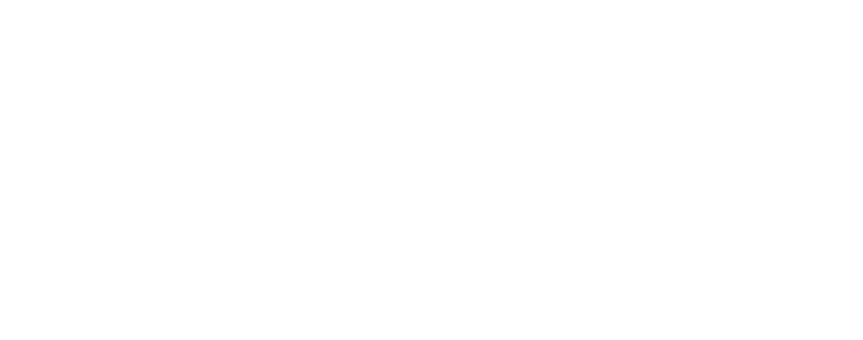
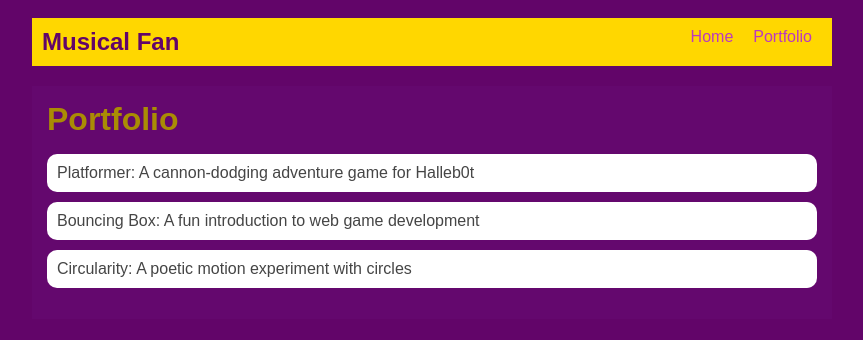
Before and after one commit to BraydenGregor8/BraydenGregor8.github.io, a plain HTML site: page portfolio.html in a window 1280 px wide. Shown: the whole page, without its empty margins (208-1071 px from the left). Drawn offline with Linux system fonts and the light colour scheme.

Commit message:
add portfolio page to website

```diff
--- a/portfolio.html
+++ b/portfolio.html
@@ -0,0 +1,47 @@
+<!DOCTYPE html>
+<html>
+  <head>
+    <title>Musical Fan</title>
+    <link rel="stylesheet" href="style.css" />
+  </head>
+
+  <body>
+    <!-- All content goes here -->
+    <div id="all-contents">
+      <nav>
+        <h1>Musical Fan</h1>
+        <ul id="nav-ul">
+          <li class="nav-li">
+            <a href="index.html">Home</a>
+          </li>
+          <li class="nav-li">
+            <a href="portfolio.html">Portfolio</a>
+          </li>
+        </ul>
+      </nav>
+
+      <main>
+        <div class="content">
+          <h1>Portfolio</h1>
+          <ul id="portfolio">
+            <li>
+              <a href="fsd-projects/platformer/"
+                >Platformer: A cannon-dodging adventure game for Halleb0t</a
+              >
+            </li>
+            <li>
+              <a href="fsd-projects/bouncing-box/"
+                >Bouncing Box: A fun introduction to web game development</a
+              >
+            </li>
+            <li>
+              <a href="fsd-projects/circularity/"
+                >Circularity: A poetic motion experiment with circles</a
+              >
+            </li>
+          </ul>
+        </div>
+      </main>
+    </div>
+  </body>
+</html>
--- a/style.css
+++ b/style.css
@@ -75,3 +75,28 @@ main {
 h2, h3 {
     margin: 0px;
 }
+/* Portfolio styles */
+.content h1 {
+  color: rgb(170, 140, 4);
+}
+
+#portfolio {
+  list-style-type: none;
+  padding-left: 0;
+}
+
+#portfolio li {
+  background: #fff;
+  padding: 10px;
+  border-radius: 10px;
+  margin-bottom: 10px;
+}
+
+#portfolio li:hover {
+  background: #eee;
+}
+
+#portfolio a {
+  text-decoration: none;
+  color: #454545;
+}
```
Also changed, not shown: index.html (+1 -0 lines).
